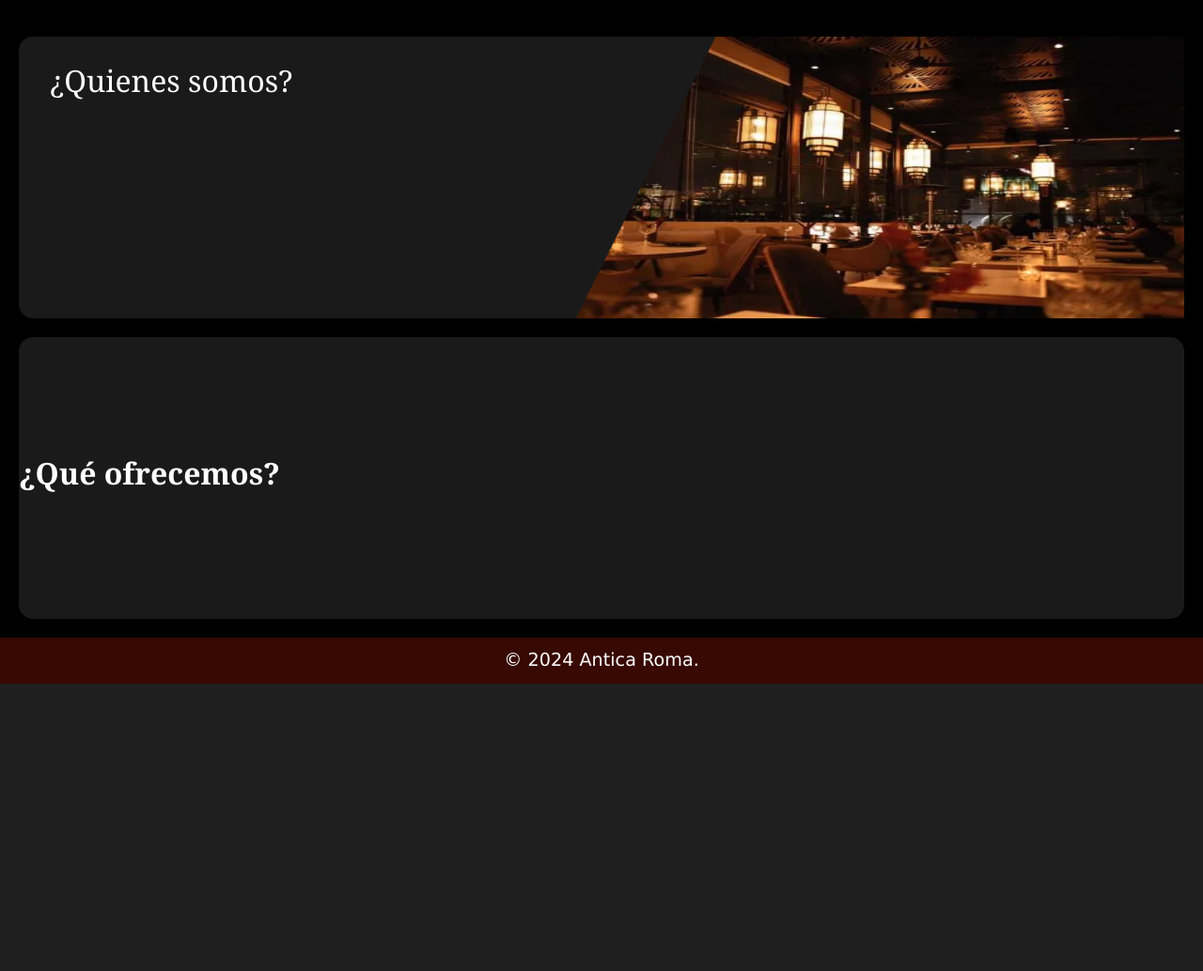
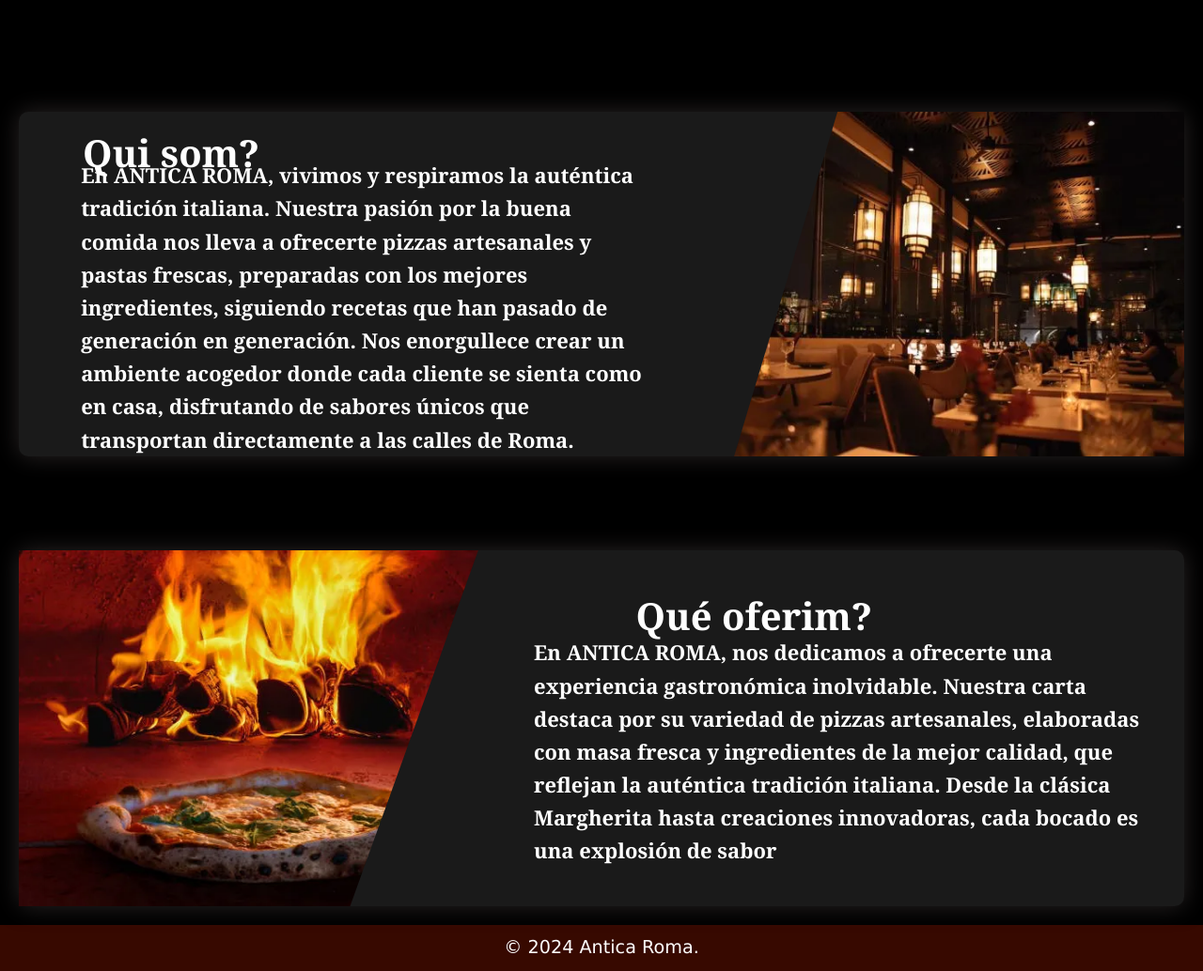
Before and after one commit to Robe124/ProjecteInicial, a PHP site: page / in a window 1280 px wide. Shown: the part 761-1795 px from the top of the page at 94% size. Before the commit the page ends 1489 px from the top, so only its background shows below. Run offline with PHP 8.4, Linux system fonts and the light colour scheme.

Commit message:
6.8
He posat varias seccions

```diff
--- a/index.css
+++ b/index.css
@@ -122,18 +122,21 @@ main {
   padding: 20px;
 }
 
+
+
 .about, .services {
   display: flex;
   align-items: center;
   justify-content: space-between;
   background-color: rgba(255, 255, 255, 0.1);
-  border-radius: 15px;
+  border-radius: 10px;
   margin-top: 30px;
   position: relative;
   min-height: 300px;
   gap: 20px;
-  margin-top: 20px;
+  margin-top: 100px;
   color: white;
+  box-shadow: 0 0 25px rgba(81, 71, 71, 0.5);
  }
 
 footer {
@@ -143,13 +146,54 @@ footer {
 }
 
 
-#Restaurante{
+#FotoQuiSom{
   clip-path: polygon(33% 0, 100% 0%, 100% 100%, 13% 100%);
-  width: 60%;
-  height: 300px;
+    width: 200%;
+    height: 367px;
 }
 
+#TitolQuienesSomos{
+  font-family: 'Georgia', serif;
+  font-size: 40px;
+  white-space: nowrap;
+  display: inline-block;
+  margin-bottom: 200px;
+  margin-left: 68px;
+  margin-top: -2em;
+  margin-right: 40px;
+}
 
+#FotoQueOfrecemos{
+  clip-path: polygon(0 0, 86% 0, 62% 100%, 0% 100%);
+  width: 104%;
+  height: 379px;
+}
+
+#TitolQueOferim{
+  margin-bottom: 40px;
+  font-family: 'Georgia', serif;
+  font-size: 40px;
+  white-space: nowrap;
+  display: inline-block;
+  margin-bottom: 4em;
+  margin-left: 68px;
+  margin-top: -2em;
+  margin-right: -380px;
+}
+
+#TextoQuiSom{
+  font-family: 'Georgia';
+  font-size: 22px;
+  margin-top: 50px;
+  margin-left: -250px;
+}
+
+#TextoQueOferim{
+font-family: 'Georgia';
+ font-size: 22px;
+ margin-top: 50px;
+ margin-right: 20px;
+}
 
  .text-container {
   flex: 1.5;
@@ -195,12 +239,3 @@ p {
 .AnticaRoma{
   font-family: serif;
 }
-
-
-#QuienesSomos{
-  font-family: 'Georgia', serif;
-  padding: 0px;
-  margin-bottom: 206px;
-  margin-left: 33px;
-  font-size: 2em;
-}
--- a/index.html
+++ b/index.html
@@ -26,11 +26,15 @@
     </div>
     <main>
         <section class="services" id="services">
-            <h2v id="QuienesSomos">¿Quienes somos?</h2v>
-            <img id="Restaurante" src="./terazzaPizza.webp" alt="">
+            <h2 id="TitolQuienesSomos">Qui som?</h2>
+            <h4 id="TextoQuiSom">En ANTICA ROMA, vivimos y respiramos la auténtica tradición italiana. Nuestra pasión por la buena comida nos lleva a ofrecerte pizzas artesanales y pastas frescas, preparadas con los mejores ingredientes, siguiendo recetas que han pasado de generación en generación. Nos enorgullece crear un ambiente acogedor donde cada cliente se sienta como en casa, disfrutando de sabores únicos que transportan directamente a las calles de Roma.</h4>
+            <img id="FotoQuiSom" src="./terazzaPizza.webp" alt="">
         </section>
+
         <section class="services" id="services">
-            <h2>¿Qué ofrecemos?</h2>
+            <img id="FotoQueOfrecemos" src="./img/fuego-de-pizza-de-horno-de-leña-tradicional-italiano.webp" alt="">
+            <h2 id="TitolQueOferim">Qué oferim?</h2>
+            <h4 id="TextoQueOferim">En ANTICA ROMA, nos dedicamos a ofrecerte una experiencia gastronómica inolvidable. Nuestra carta destaca por su variedad de pizzas artesanales, elaboradas con masa fresca y ingredientes de la mejor calidad, que reflejan la auténtica tradición italiana. Desde la clásica Margherita hasta creaciones innovadoras, cada bocado es una explosión de sabor</h4>
 
         </section>
     </main>
```
Also changed, not shown: img/Captura de pantalla 2024-10-10 170532.png (deleted), img/DALL·E 2024-10-13 20.10.55 - A photorealistic image of a traditional Italian restaurant in Rome, featuring outdoor seating with checkered tablecloths, elegant decor, and lush gree.webp (deleted), img/Diseño_sin_título-removebg-preview (1).png (deleted), img/coliseo-romano-1.webp (deleted), img/fuego-de-pizza-de-horno-de-leña-tradicional-italiano.webp (added), img/imagen-de-un-horno-de-pizza-de-ladrillo-con-fuego.webp (added), img/pesto-pasta-1.webp (deleted), img/pizza-with-ham-and-cheese.webp (deleted), img/pizzasSobreNosotros.webp (deleted).
